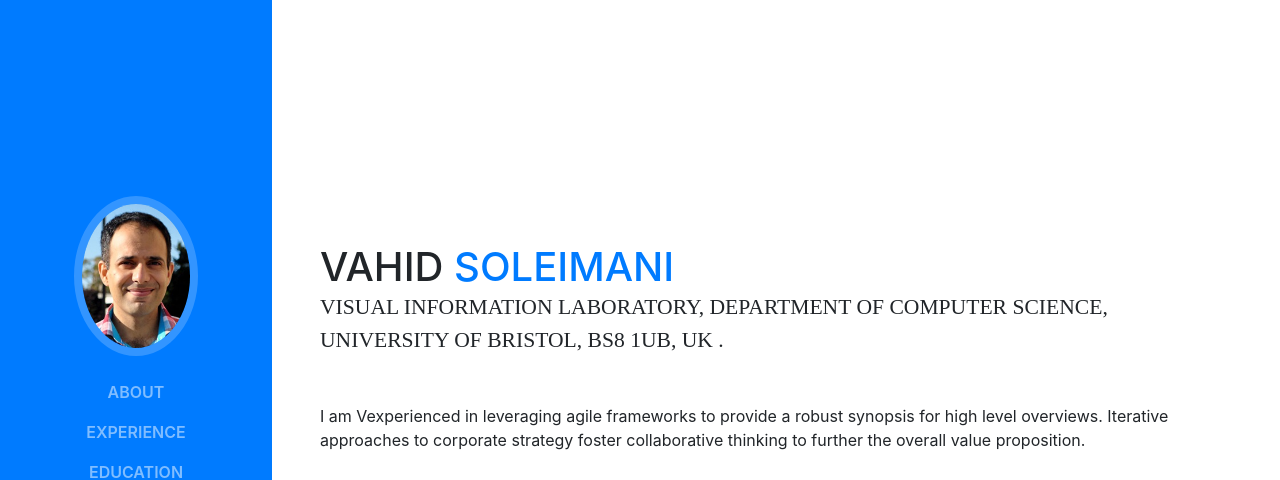
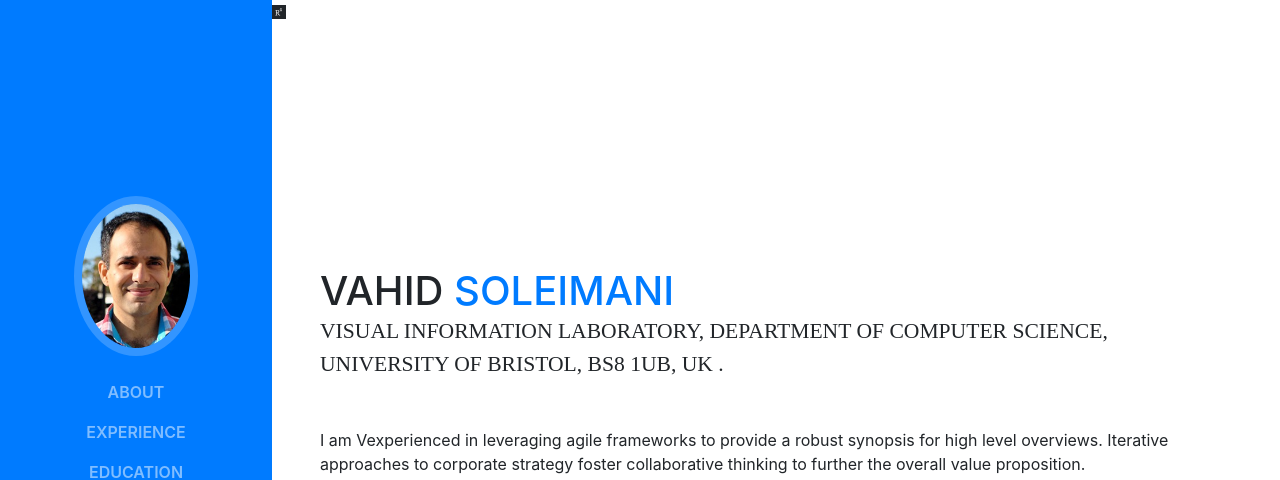
Before and after one commit to VahidSoleimani/VahidSoleimani.github.io, a website with bundled scripts: page index.html in a window 1280 px wide. Shown: the top 480 px of the page. Built offline with nearby package versions, Linux system fonts and the light colour scheme; a web font is replaced by a local one.

Commit message:
Update index.html

```diff
--- a/index.html
+++ b/index.html
@@ -28,7 +28,7 @@
   </head>
 
   <body id="page-top">
-
+  <i class="fab fa-researchgate"></i>
     <nav class="navbar navbar-expand-lg navbar-dark bg-primary fixed-top" id="sideNav">
       <a class="navbar-brand js-scroll-trigger" href="#page-top">
         <span class="d-block d-lg-none">Start Bootstrap</span>
@@ -68,7 +68,6 @@
       <section class="resume-section p-3 p-lg-5 d-flex d-column" id="about">
         <div class="my-auto">
           <h1 class="mb-0">Vahid  <span class="text-primary">Soleimani</span>
-            <!--<span style="font-size:10px;">,  Computer  Science  PhD  Candidate</span> -->
           </h1>
           <div class="subheading mb-5">Visual Information Laboratory,  Department of Computer Science,  University of Bristol,  BS8 1UB,  UK .</div>
 
```
